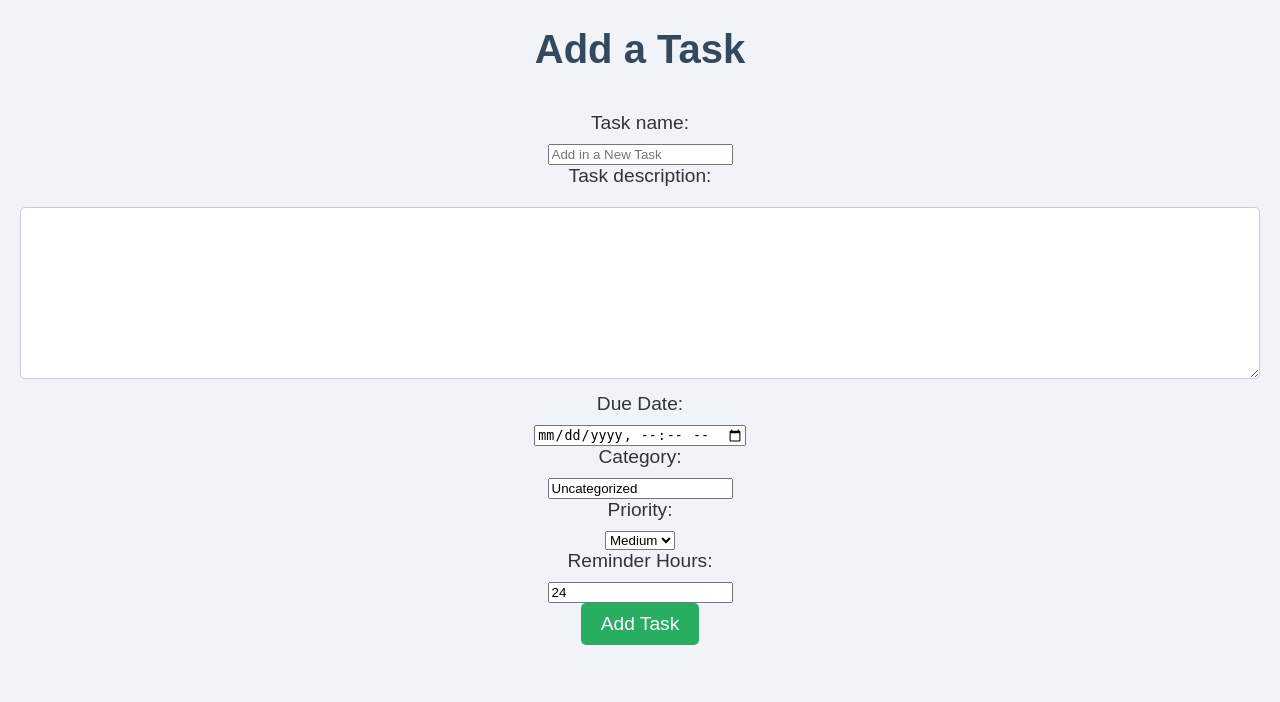
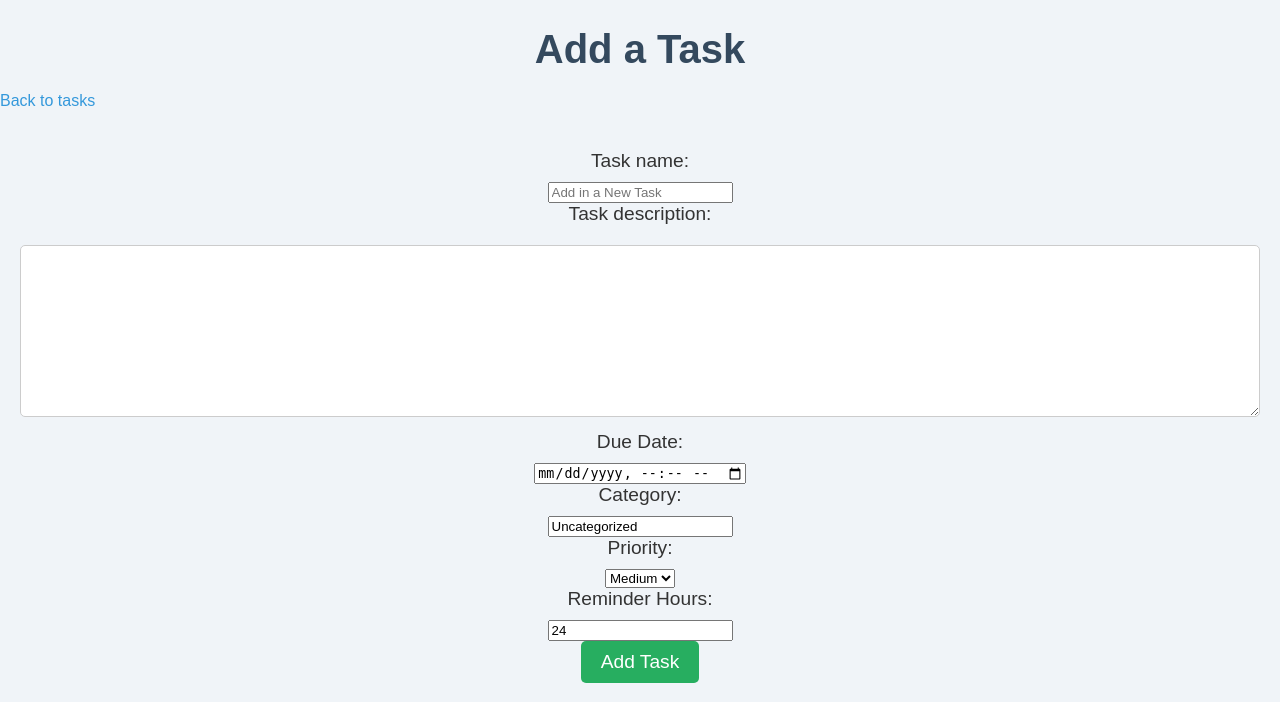
Before and after one commit to DePaul-CSC-394-401/mini-project-team-1, a Django app: page /task_add in a window 1280 px wide. Shown: the top 702 px of the page. Run offline with Django 5.2, Linux system fonts and the light colour scheme.

Commit message:
added back button to task creation

```diff
--- a/templates/task_add.html
+++ b/templates/task_add.html
@@ -3,6 +3,9 @@
 {% block head %}
 <body>
     <h1>Add a Task</h1>
+    <div class="nav-links">
+        <a href="{% url 'tasks' %}"> Back to tasks</a>
+    </div>
     <form action="" method="post">
 
         {% csrf_token %}
```
